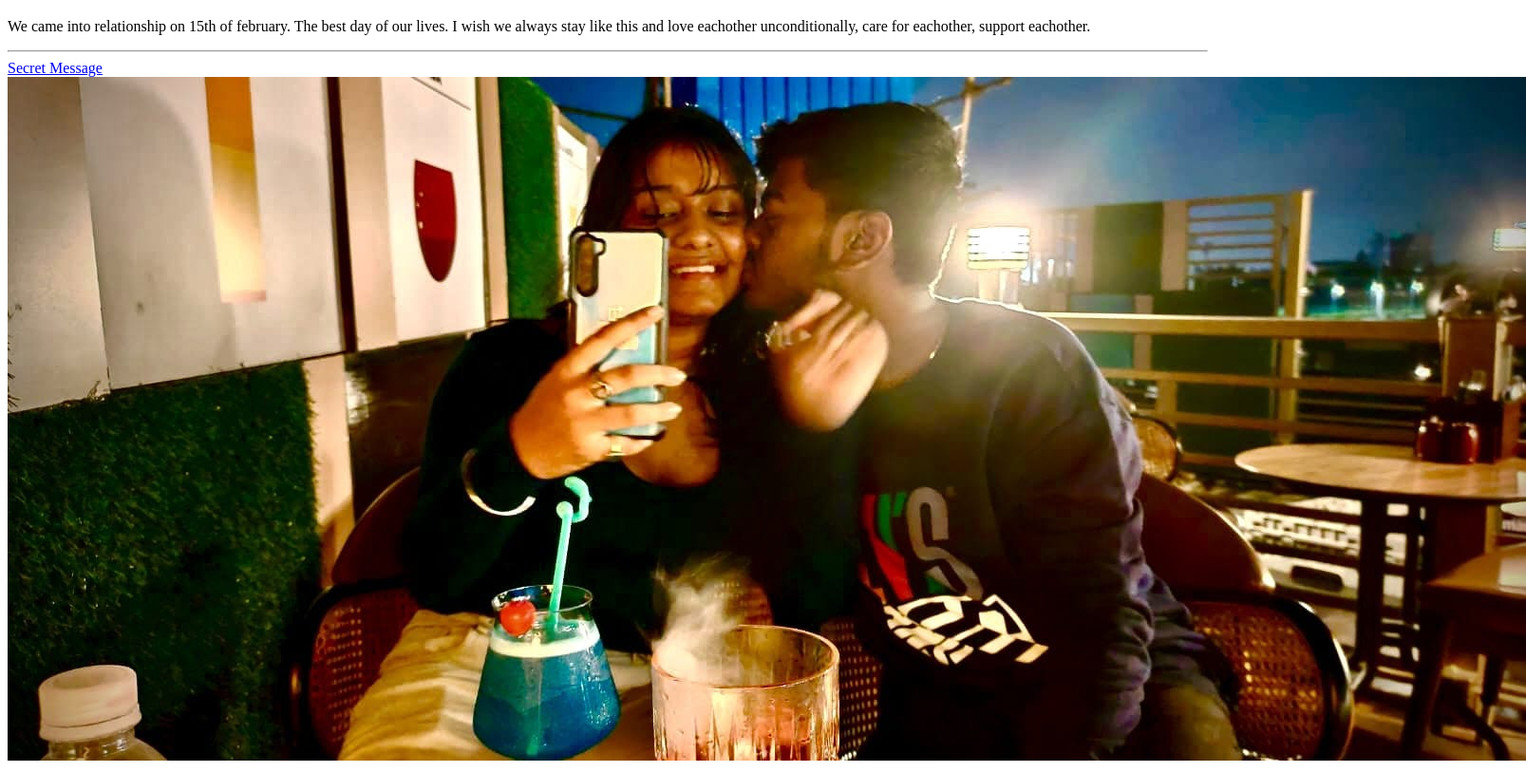
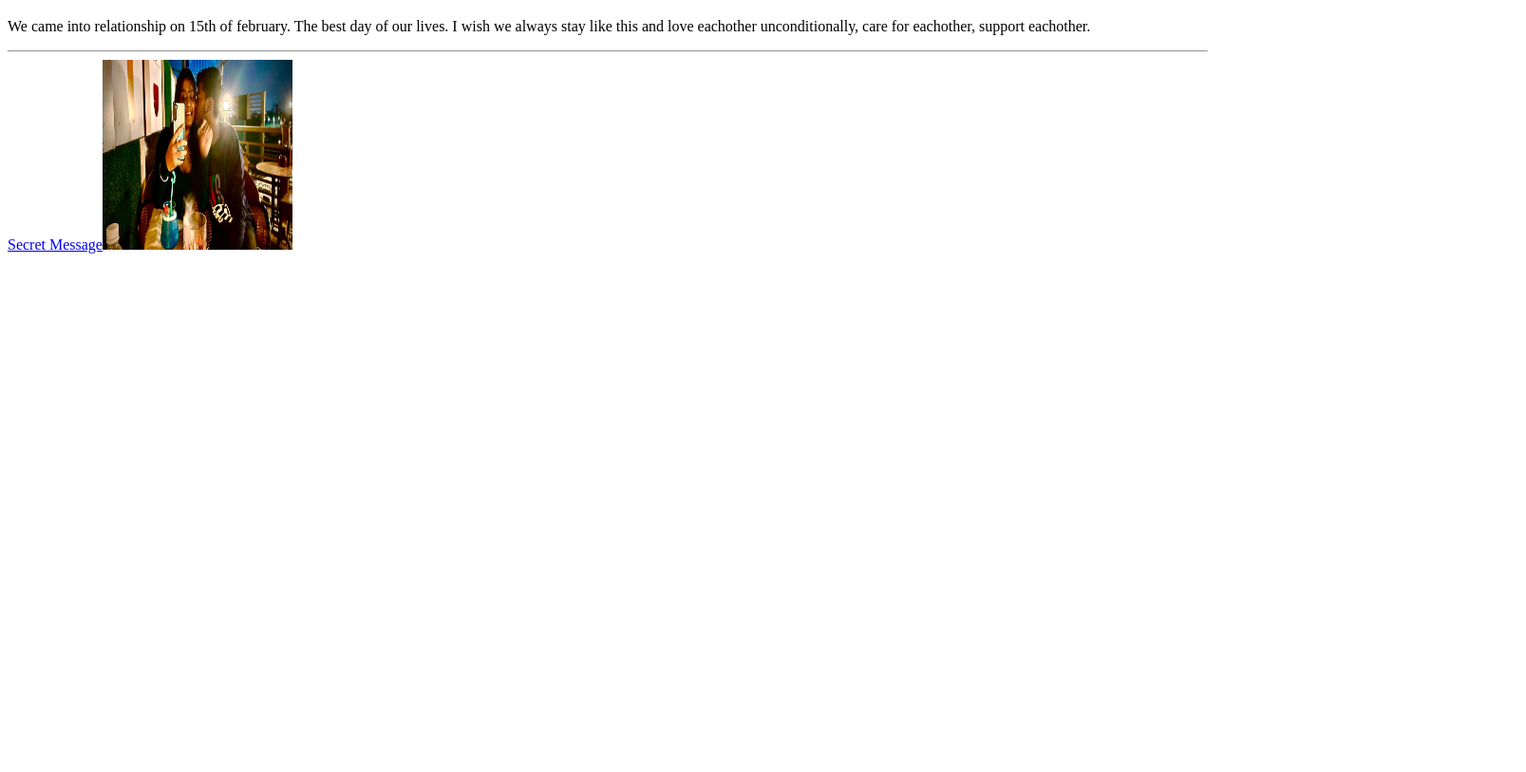
Before and after one commit to Swaaaayam/BS, a plain HTML site: page index.html in a window 1280 px wide. Shown: the part 61-874 px from the top of the page at 95% size, 1607 px wide, since content can reach past the window. After the commit the page ends 800 px from the top, so only its background shows below. Drawn offline with Linux system fonts and the light colour scheme.

Commit message:
Update index.html

```diff
--- a/index.html
+++ b/index.html
@@ -9,5 +9,5 @@
         <p>We came into relationship on 15th of february. The best day of our lives. I wish we always stay like this and love eachother unconditionally, care for eachother, support eachother. </p>
         <hr/>
 
-        <a Href="./MSG.html">Secret Message<img src="./US.png" alt="US"/></a>
+        <a Href="./MSG.html">Secret Message<img src="./US.png" height="200" width="200" alt="US"/></a>
     </body>
```
